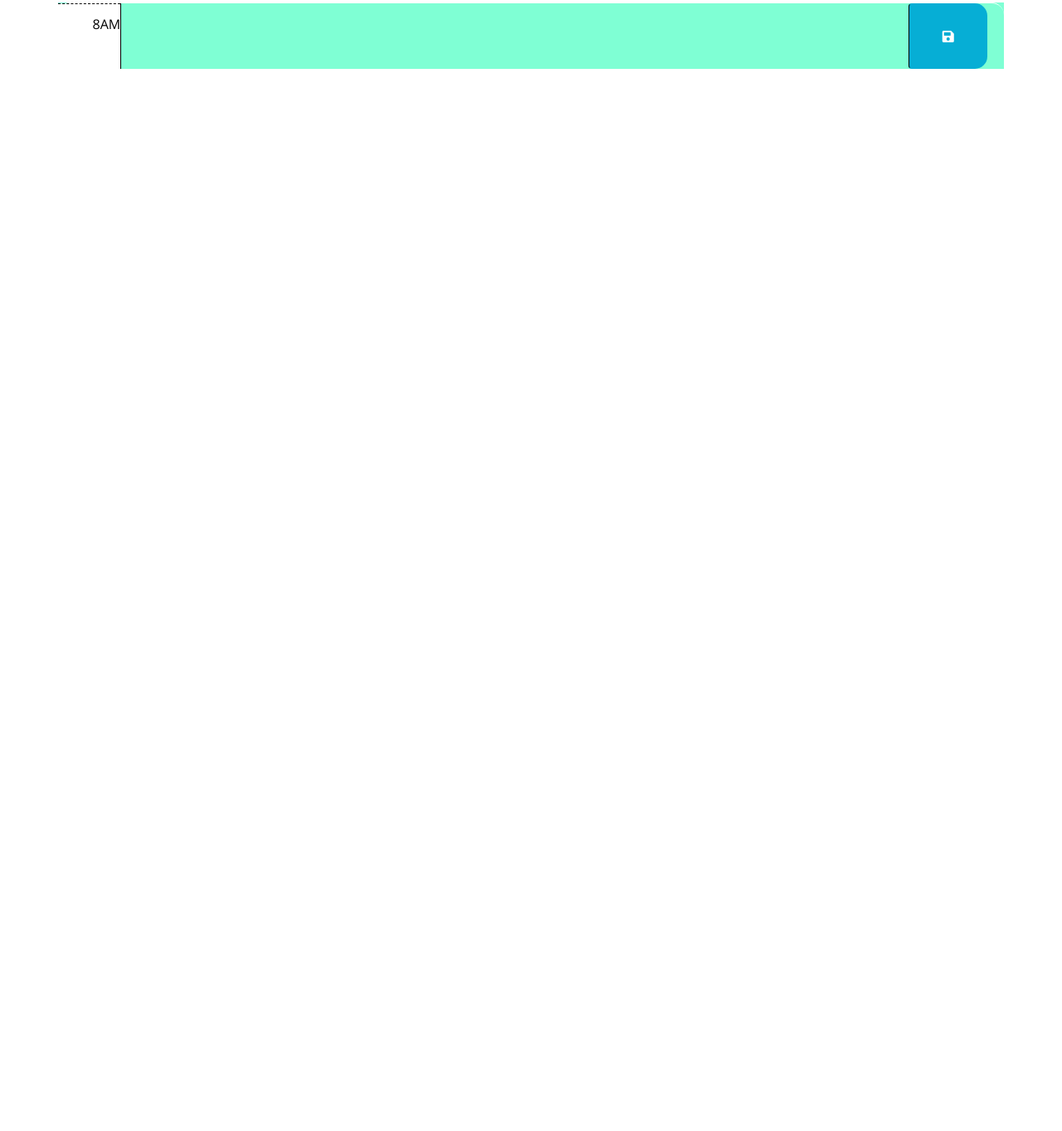
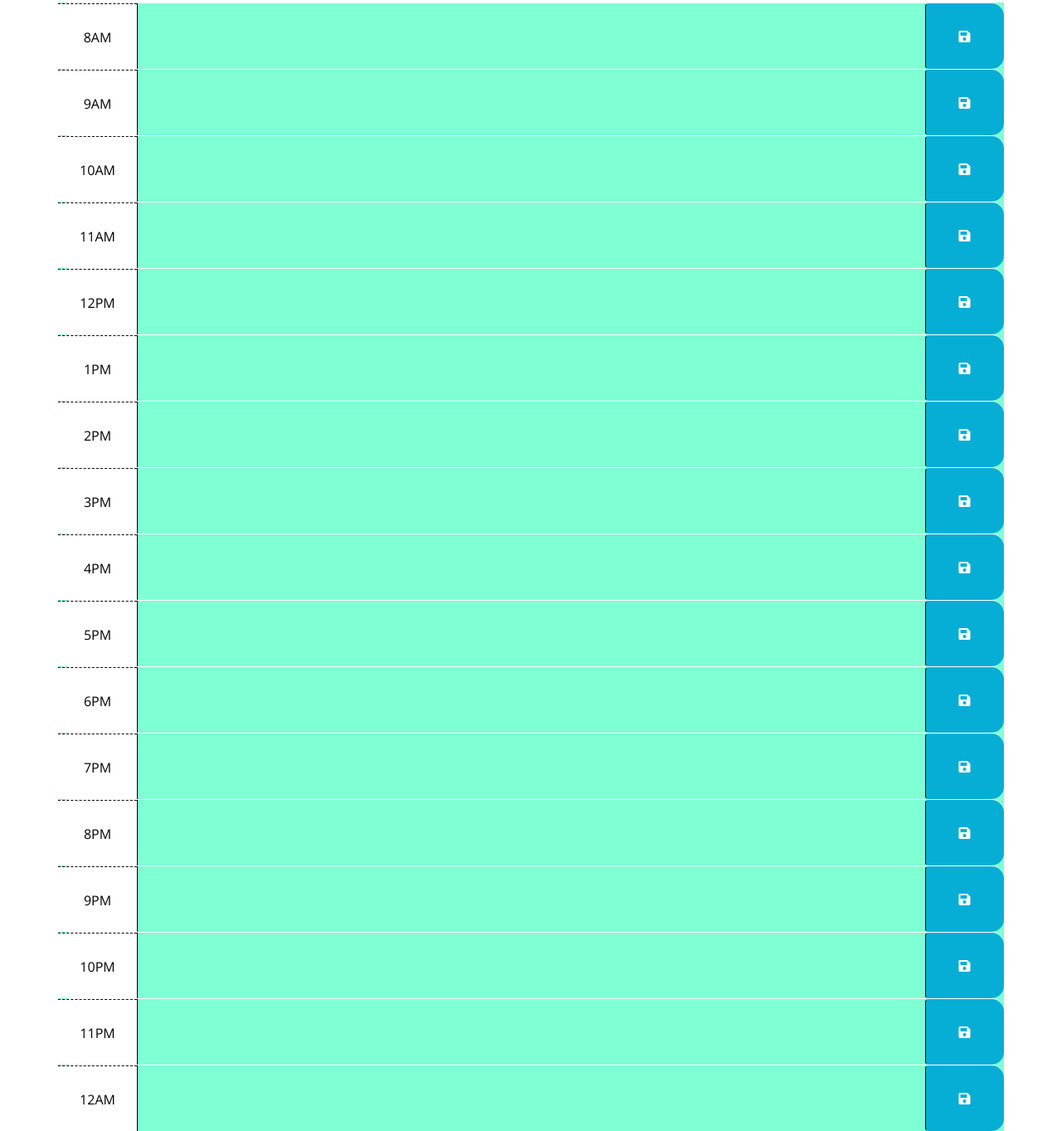
Before and after one commit to meganlavallee/Workday_Scheldue, a website with bundled scripts: page index.html in a window 1280 px wide. Shown: the part 313-1676 px from the top of the page at 83% size. Before the commit the page ends 800 px from the top, so only its background shows below. Built offline with nearby package versions, Linux system fonts and the light colour scheme.

Commit message:
highlighting time and renaming html

```diff
--- a/index.html
+++ b/index.html
@@ -36,21 +36,199 @@
       <span id='ct'></span>
 
   </header>
+
   <div class="container">
-    <!-- Timeblocks go here -->
-      <div id="hour-8" class="row time-block">
-        <div class="hour">
-          8AM
-        </div>
-        <textarea class="col-md-10 description" class="schelduer">
-          </textarea>
-        <button class="btn saveBtn col-md-1"><i class="fas fa-save"></i></button>
+    <div id="hour-8" class="row time-block">
+      <div class="col-md-1 hour">
+        8AM
       </div>
+      <textarea class="col-md-10 description">
+      </textarea>
+      <button class="btn saveBtn col-md-1"><i class="fas fa-save"></i></button>
     </div>
   </div>
 
+  <div class="container">
+    <div id="hour-9" class="row time-block">
+      <div class="col-md-1 hour">
+        9AM
+      </div>
+      <textarea class="col-md-10 description">
+      </textarea>
+      <button class="btn saveBtn col-md-1"><i class="fas fa-save"></i></button>
+    </div>
+  </div>
+
+  <div class="container">
+    <div id="hour-10" class="row time-block">
+      <div class="col-md-1 hour">
+        10AM
+      </div>
+      <textarea class="col-md-10 description">
+      </textarea>
+      <button class="btn saveBtn col-md-1"><i class="fas fa-save"></i></button>
+    </div>
+  </div>
+
+  <div class="container">
+    <div id="hour-11" class="row time-block">
+      <div class="col-md-1 hour">
+        11AM
+      </div>
+      <textarea class="col-md-10 description">
+      </textarea>
+      <button class="btn saveBtn col-md-1"><i class="fas fa-save"></i></button>
+    </div>
+  </div>
+
+  <div class="container">
+    <div id="hour-12" class="row time-block">
+      <div class="col-md-1 hour">
+        12PM
+      </div>
+      <textarea class="col-md-10 description">
+      </textarea>
+      <button class="btn saveBtn col-md-1"><i class="fas fa-save"></i></button>
+    </div>
+  </div>
+
+  <div class="container">
+    <div id="hour-13" class="row time-block">
+      <div class="col-md-1 hour">
+        1PM
+      </div>
+      <textarea class="col-md-10 description">
+      </textarea>
+      <button class="btn saveBtn col-md-1"><i class="fas fa-save"></i></button>
+    </div>
+  </div>
+
+  <div class="container">
+    <div id="hour-14" class="row time-block">
+      <div class="col-md-1 hour">
+        2PM
+      </div>
+      <textarea class="col-md-10 description">
+      </textarea>
+      <button class="btn saveBtn col-md-1"><i class="fas fa-save"></i></button>
+    </div>
+  </div>
+
+  <div class="container">
+    <div id="hour-15" class="row time-block">
+      <div class="col-md-1 hour">
+        3PM
+      </div>
+      <textarea class="col-md-10 description">
+      </textarea>
+      <button class="btn saveBtn col-md-1"><i class="fas fa-save"></i></button>
+    </div>
+  </div>
+
+  <div class="container">
+    <div id="hour-16" class="row time-block">
+      <div class="col-md-1 hour">
+        4PM
+      </div>
+      <textarea class="col-md-10 description">
+      </textarea>
+      <button class="btn saveBtn col-md-1"><i class="fas fa-save"></i></button>
+    </div>
+  </div>
+
+  <div class="container">
+    <div id="hour-17" class="row time-block">
+      <div class="col-md-1 hour">
+        5PM
+      </div>
+      <textarea class="col-md-10 description">
+      </textarea>
+      <button class="btn saveBtn col-md-1"><i class="fas fa-save"></i></button>
+    </div>
+  </div>
+
+  <div class="container">
+    <div id="hour-18" class="row time-block">
+      <div class="col-md-1 hour">
+        6PM
+      </div>
+      <textarea class="col-md-10 description">
+      </textarea>
+      <button class="btn saveBtn col-md-1"><i class="fas fa-save"></i></button>
+    </div>
+  </div>
+
+  <div class="container">
+    <div id="hour-19" class="row time-block">
+      <div class="col-md-1 hour">
+        7PM
+      </div>
+      <textarea class="col-md-10 description">
+      </textarea>
+      <button class="btn saveBtn col-md-1"><i class="fas fa-save"></i></button>
+    </div>
+  </div>
+
+  <div class="container">
+    <div id="hour-20" class="row time-block">
+      <div class="col-md-1 hour">
+        8PM
+      </div>
+      <textarea class="col-md-10 description">
+      </textarea>
+      <button class="btn saveBtn col-md-1"><i class="fas fa-save"></i></button>
+    </div>
+  </div>
+
+  <div class="container">
+    <div id="hour-21" class="row time-block">
+      <div class="col-md-1 hour">
+        9PM
+      </div>
+      <textarea class="col-md-10 description">
+      </textarea>
+      <button class="btn saveBtn col-md-1"><i class="fas fa-save"></i></button>
+    </div>
+  </div>
+
+  <div class="container">
+    <div id="hour-22" class="row time-block">
+      <div class="col-md-1 hour">
+        10PM
+      </div>
+      <textarea class="col-md-10 description">
+      </textarea>
+      <button class="btn saveBtn col-md-1"><i class="fas fa-save"></i></button>
+    </div>
+  </div>
+
+  <div class="container">
+    <div id="hour-23" class="row time-block">
+      <div class="col-md-1 hour">
+        11PM
+      </div>
+      <textarea class="col-md-10 description">
+      </textarea>
+      <button class="btn saveBtn col-md-1"><i class="fas fa-save"></i></button>
+    </div>
+  </div>
+
+  <div class="container">
+    <div id="hour-24" class="row time-block">
+      <div class="col-md-1 hour">
+        12AM
+      </div>
+      <textarea class="col-md-10 description">
+      </textarea>
+      <button class="btn saveBtn col-md-1"><i class="fas fa-save"></i></button>
+    </div>
+  </div>
+
+
+
+  <script src="script.js"></script>
+  <script src="https://cdnjs.cloudflare.com/ajax/libs/moment.js/2.24.0/moment.min.js"></script>
   <script src="https://cdnjs.cloudflare.com/ajax/libs/jquery/3.2.1/jquery.min.js"></script>
-  <script src="https://cdnjs.cloudflare.com/ajax/libs/moment.js/2.24.0/moment.min.js"></script>
+
 </body>
-
 </html>
```
Also changed, not shown: script.js (+4 -5 lines).
